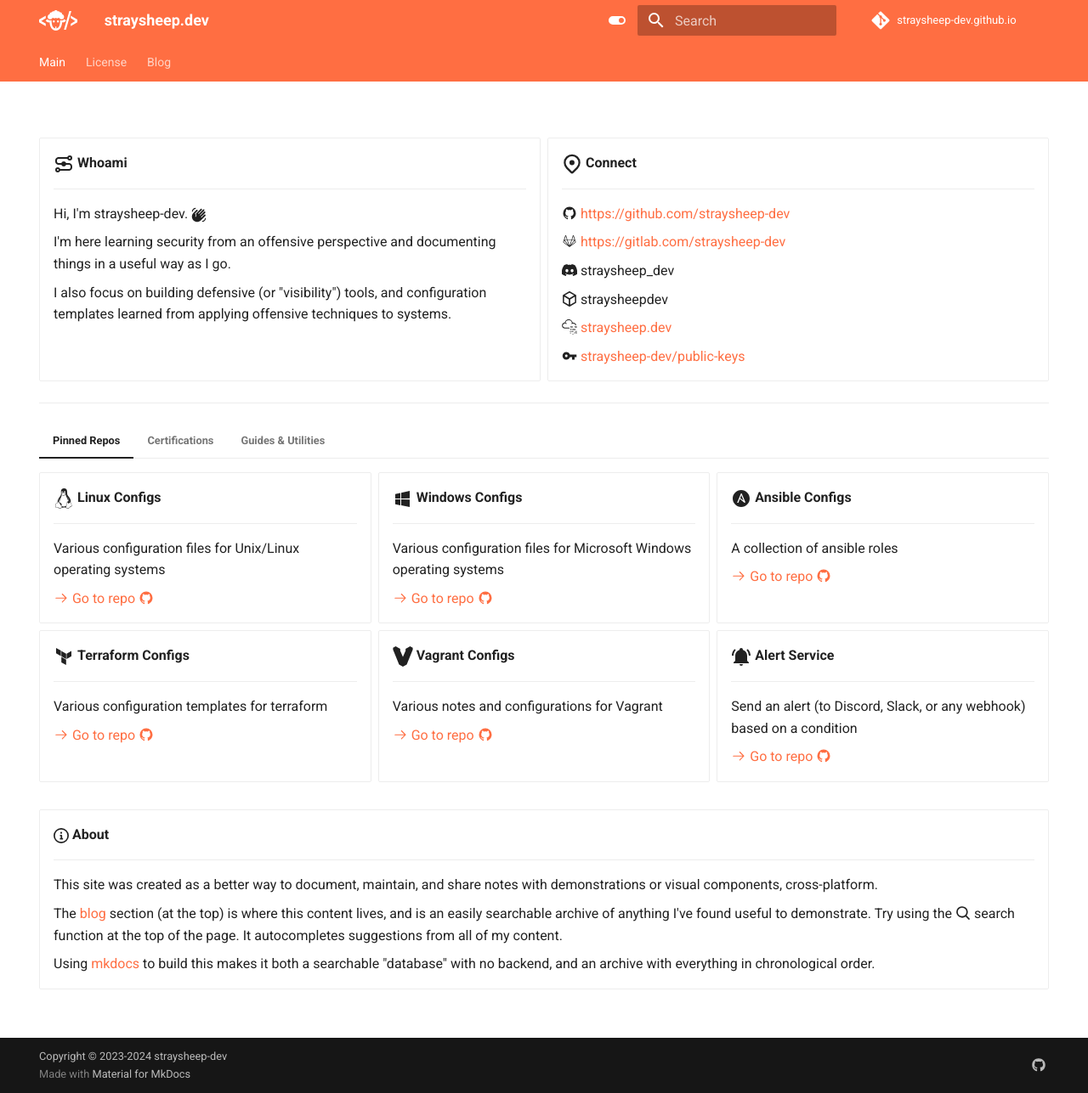
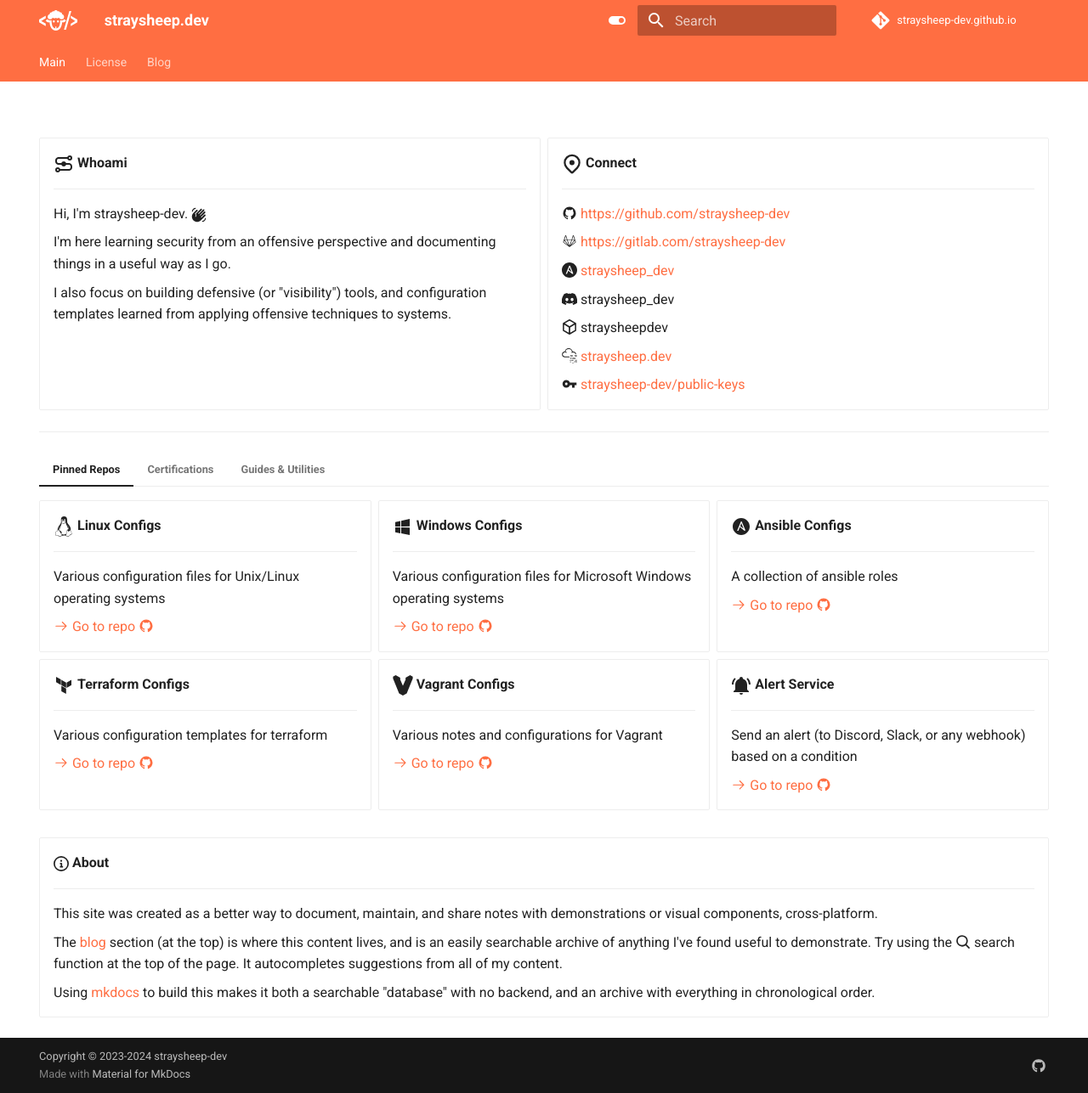
Before and after one commit to straysheep-dev/straysheep-dev.github.io, an MkDocs documentation site: the page built from docs/index.md, in a window 1280 px wide and 1287 px high. Shown: the whole window at 85% size. Built offline with MkDocs 1.6.1 and Material for MkDocs 9.7.7, drawn with Linux system fonts in a browser that asks for light colours; comment, search, counter and statistics services are not loaded.

Commit message:
Add ansible-galaxy info to index page

```diff
--- a/docs/index.md
+++ b/docs/index.md
@@ -40,6 +40,8 @@ h1:first-of-type {
     :material-github: [https://github.com/straysheep-dev](https://github.com/straysheep-dev)
 
     :material-gitlab: [https://gitlab.com/straysheep-dev](https://gitlab.com/straysheep-dev)
+
+    :simple-ansible: [straysheep_dev](https://galaxy.ansible.com/ui/standalone/namespaces/22091/)
 
     :fontawesome-brands-discord: straysheep_dev
 
```
